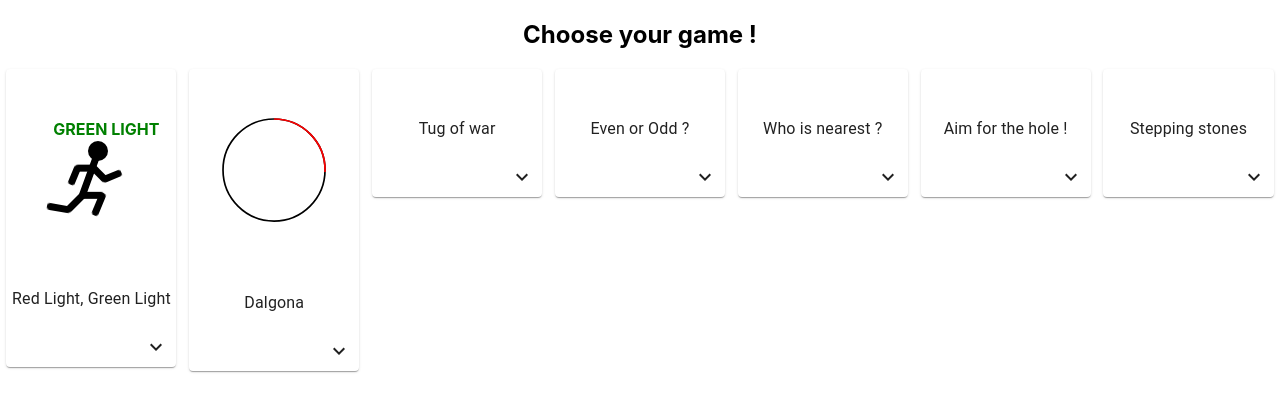
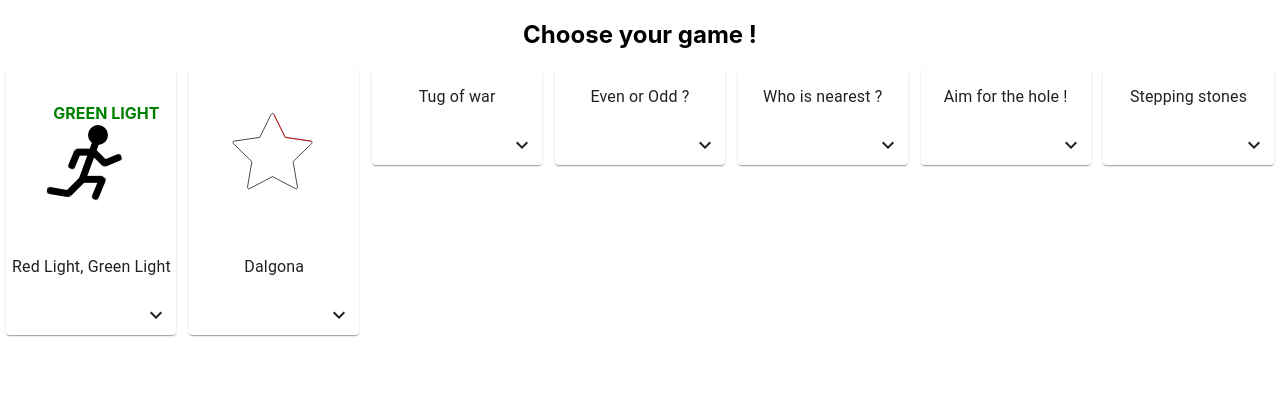
Before and after one commit to Skyrlon/mollusc-game, a React (Create React App) app: page / in a window 1280 px wide. Shown: the top 412 px of the page. Built offline with nearby package versions, Linux system fonts and the light colour scheme.

Commit message:
Add randomness of icon to show in DalgonaAnimation

```diff
--- a/src/components/DalgonaAnimation.jsx
+++ b/src/components/DalgonaAnimation.jsx
@@ -1,20 +1,35 @@
+import { useState, useEffect, useRef } from "react";
 import styled from "styled-components";
+import { ReactComponent as CircleIcon } from "../assets/circle.svg";
+import { ReactComponent as StarIcon } from "../assets/star.svg";
+import { ReactComponent as TriangleIcon } from "../assets/triangle.svg";
+import { ReactComponent as UmbrellaIcon } from "../assets/umbrella.svg";
 
 const StyledDalgonaAnimation = styled.div`
-  .circle {
-    transform-origin: center;
-    transform: rotate(-90deg);
+  position: relative;
+  width: 100%;
+  height: 0;
+  padding-bottom: 100%;
+
+  svg {
+    position: absolute;
+    top: 50%;
+    left: 50%;
+    transform: translateX(-50%) translateY(-50%);
   }
 
-  .circle-front {
-    stroke-dasharray: 251.362548828125;
-    stroke-dashoffset: 251.362548828125;
-    animation: draw-circle 5s linear infinite;
+  & :nth-child(2) {
+    & > * {
+      stroke: red;
+      stroke-dasharray: ${(props) => props.shapeLength};
+      stroke-dashoffset: ${(props) => props.shapeLength};
+      animation: draw-circle 5s linear infinite;
+    }
   }
 
   @keyframes draw-circle {
     0% {
-      stroke-dashoffset: 251.362548828125;
+      stroke-dashoffset: ${(props) => props.shapeLength};
     }
     50% {
       stroke-dashoffset: 0;
@@ -26,26 +41,41 @@ const StyledDalgonaAnimation = styled.div`
 `;
 
 export default function DalgonaAnimation() {
+  const svgIcons = [
+    <CircleIcon />,
+    <StarIcon />,
+    <TriangleIcon />,
+    <UmbrellaIcon />,
+  ];
+
+  const [iconToShow, setIconToShow] = useState(null);
+
+  const [shapeLength, setShapeLength] = useState(null);
+
+  const containerRef = useRef(null);
+
+  const chooseRandomIcon = () => {
+    const randomIndex = Math.floor(Math.random() * svgIcons.length);
+    setIconToShow(svgIcons.find((icon, index) => index === randomIndex));
+  };
+
+  useEffect(
+    () => {
+      if (!iconToShow) {
+        chooseRandomIcon();
+      } else {
+        setShapeLength(
+          containerRef.current.children[0].children[0].getTotalLength()
+        );
+      }
+    }, // eslint-disable-next-line
+    [iconToShow]
+  );
+
   return (
-    <StyledDalgonaAnimation>
-      <svg viewBox="0 0 100 100" xmlns="http://www.w3.org/2000/svg">
-        <circle
-          className="circle"
-          cx="50"
-          cy="50"
-          r="30"
-          stroke="black"
-          fill="transparent"
-        />
-        <circle
-          className="circle circle-front"
-          cx="50"
-          cy="50"
-          r="30"
-          stroke="red"
-          fill="transparent"
-        />
-      </svg>
+    <StyledDalgonaAnimation ref={containerRef} shapeLength={shapeLength}>
+      {iconToShow}
+      {iconToShow}
     </StyledDalgonaAnimation>
   );
 }
--- a/src/components/GameCard.jsx
+++ b/src/components/GameCard.jsx
@@ -28,7 +28,10 @@ export default function GameCard({ game, onSelectGame }) {
       onClick={() => onCardClick(game.nameEvent)}
     >
       <CardMedia
-        sx={{ paddingTop: "1rem", paddingBottom: "1rem" }}
+        sx={{
+          position: "relative",
+          width: "100%",
+        }}
         component="div"
       >
         {game.animation}
```
